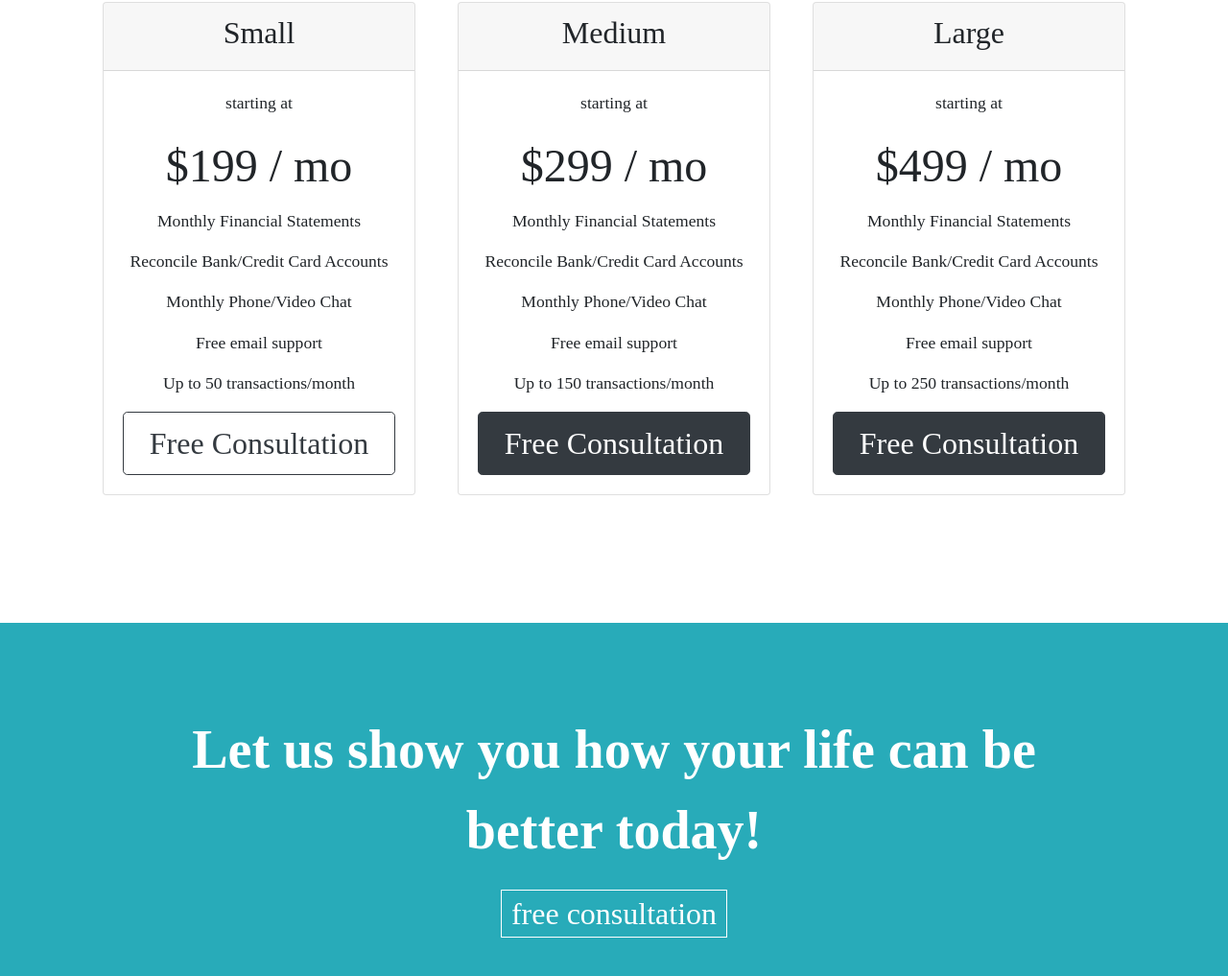
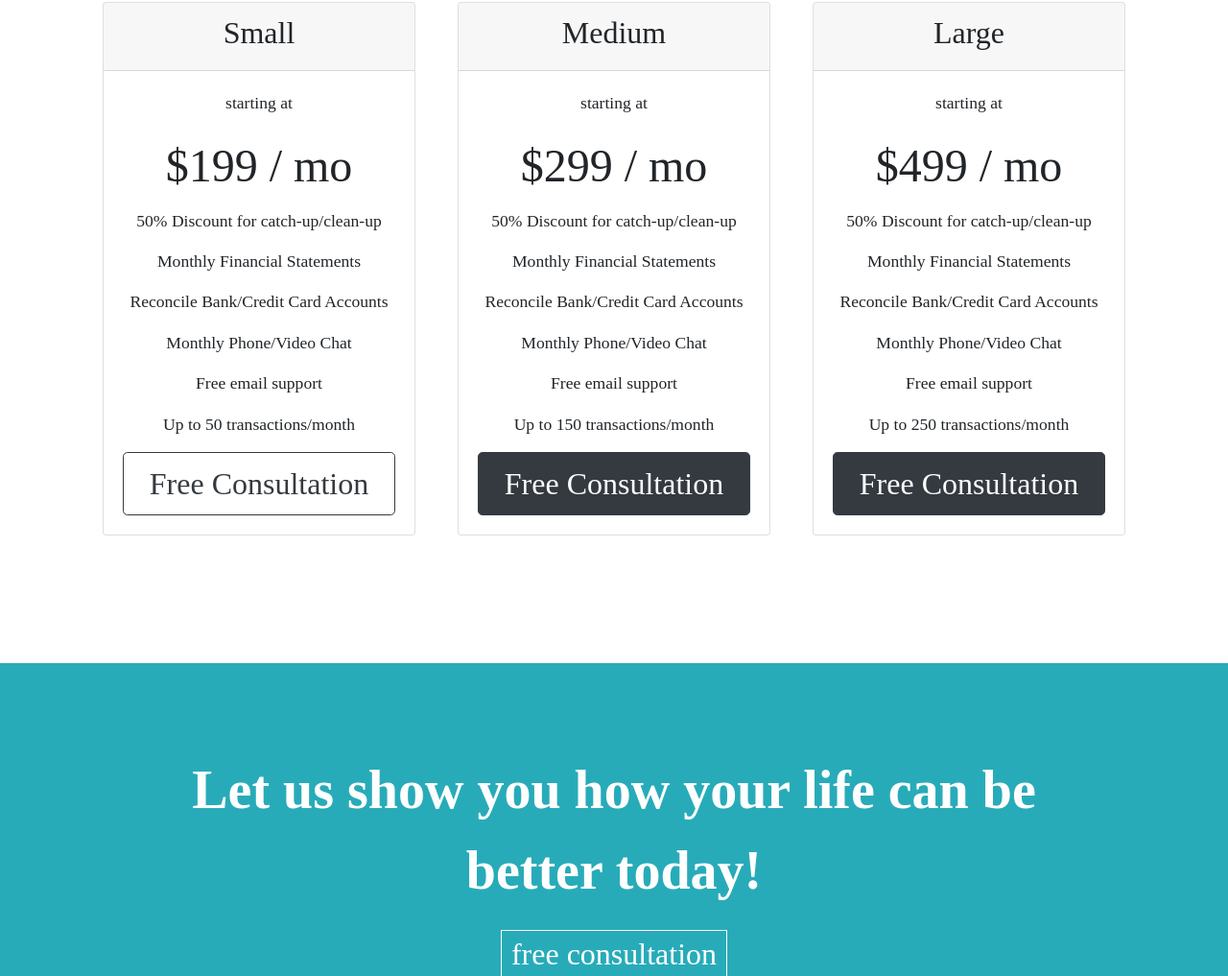
Before and after one commit to alpinetyler/clarence-and-associates, a website: page index.html in a window 1280 px wide. Shown: the part 2209-3226 px from the top of the page at 96% size. Drawn offline with nearby package versions, Linux system fonts and the light colour scheme.

Commit message:
more pricing changes

```diff
--- a/index.html
+++ b/index.html
@@ -131,11 +131,13 @@
         <div class="card-body">
           <p class="pricing-feature-text">starting at</p>
           <h2 class="price-text">$199 / mo</h2>
+          <p class="pricing-feature-text">50% Discount for catch-up/clean-up</p>
           <p class="pricing-feature-text">Monthly Financial Statements</p>
           <p class="pricing-feature-text">Reconcile Bank/Credit Card Accounts</p>
           <p class="pricing-feature-text">Monthly Phone/Video Chat</p>
           <p class="pricing-feature-text">Free email support</p>
           <p class="pricing-feature-text">Up to 50 transactions/month</p>
+
 
           <a href="/contact" <button class="btn  btn-lg btn-block btn-outline-dark signup-btn" type="button">Free Consultation</button></a>
         </div>
@@ -150,6 +152,7 @@
         <div class="card-body">
           <p class="pricing-feature-text">starting at</p>
           <h2 class="price-text">$299 / mo</h2>
+          <p class="pricing-feature-text">50% Discount for catch-up/clean-up</p>
           <p class="pricing-feature-text">Monthly Financial Statements</p>
           <p class="pricing-feature-text">Reconcile Bank/Credit Card Accounts</p>
           <p class="pricing-feature-text">Monthly Phone/Video Chat</p>
@@ -169,11 +172,13 @@
         <div class="card-body">
           <p class="pricing-feature-text">starting at</p>
           <h2 class="price-text">$499 / mo</h2>
+          <p class="pricing-feature-text">50% Discount for catch-up/clean-up</p>
           <p class="pricing-feature-text">Monthly Financial Statements</p>
           <p class="pricing-feature-text">Reconcile Bank/Credit Card Accounts</p>
           <p class="pricing-feature-text">Monthly Phone/Video Chat</p>
           <p class="pricing-feature-text">Free email support</p>
           <p class="pricing-feature-text">Up to 250 transactions/month</p>
+
 
         <a href="/contact"  <button class="btn btn-lg btn-block btn-dark signup-btn" type="button">Free Consultation</button></a>
 
```
